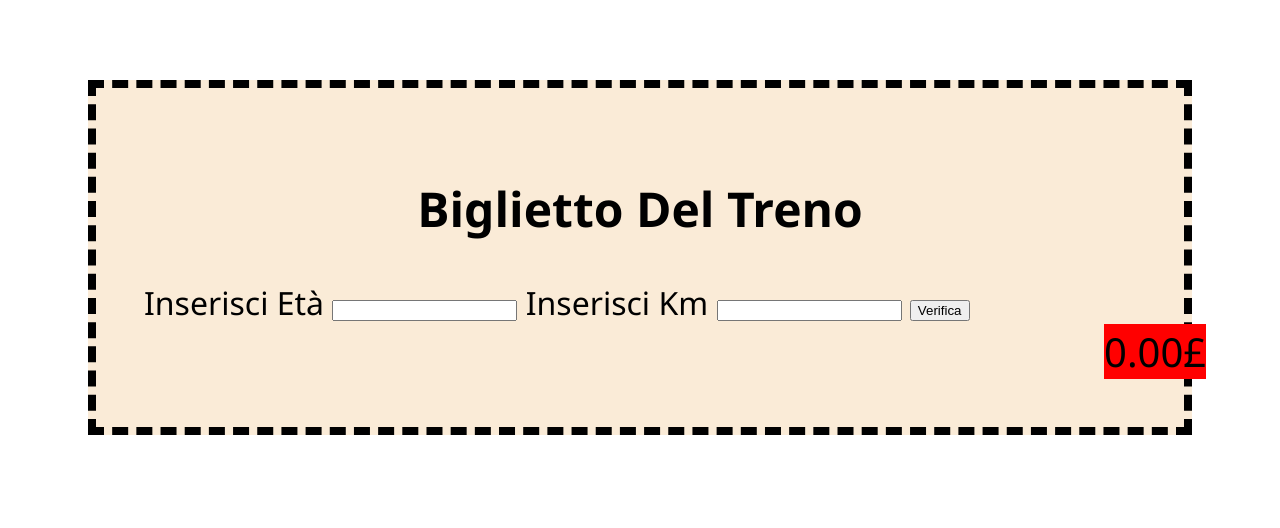
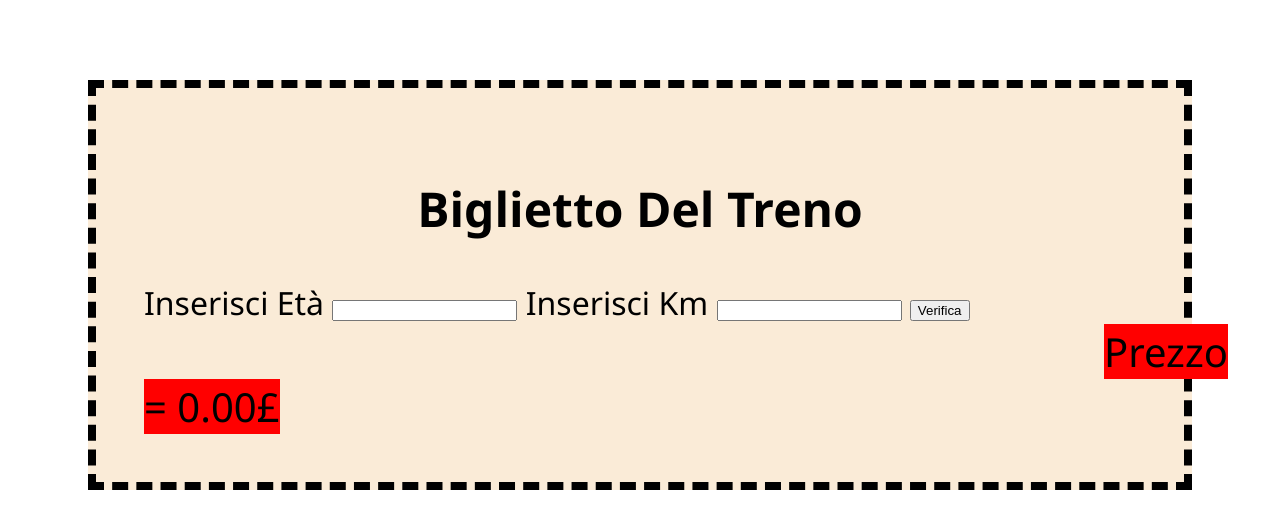
Before and after one commit to CuonoMaione/js-biglietto-treno-form, a plain HTML site: page index.html in a window 1280 px wide. Both pictures are taken after a click on the button "Verifica". Drawn offline with Linux system fonts and the light colour scheme.

Commit message:
add classList

```diff
--- a/css/style.css
+++ b/css/style.css
@@ -12,7 +12,7 @@ h1{
     text-align: center;
 }
 
-#price{
+.red{
     margin-left: 60rem;
     background-color: red;
     font-size: 2.5rem;
--- a/index.html
+++ b/index.html
@@ -22,7 +22,7 @@
 
     <button id="button">Verifica</button>
 
-    <span id="price"> Prezzo = </span>
+    <span id="price" > </span>
 
     </section>
 
--- a/js/myscript.js
+++ b/js/myscript.js
@@ -23,6 +23,8 @@ OKay.addEventListener('click', function() {
         result = parseFloat(Price).toFixed(2) ;
     };
 
-    document.getElementById("price").innerHTML = result + "£";
+    document.getElementById("price").innerHTML = "Prezzo = " + result + "£";
 
+    let FirstSpan = document.querySelector("span");
+    FirstSpan.classList.add("red")
 });
```
